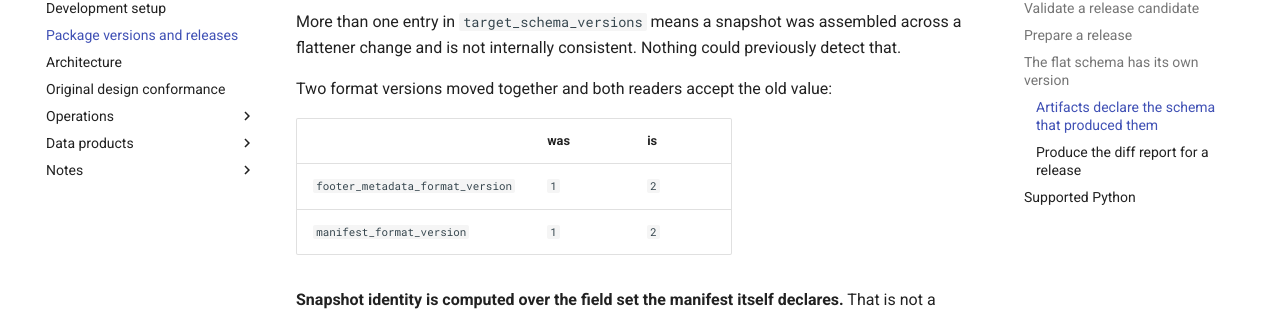
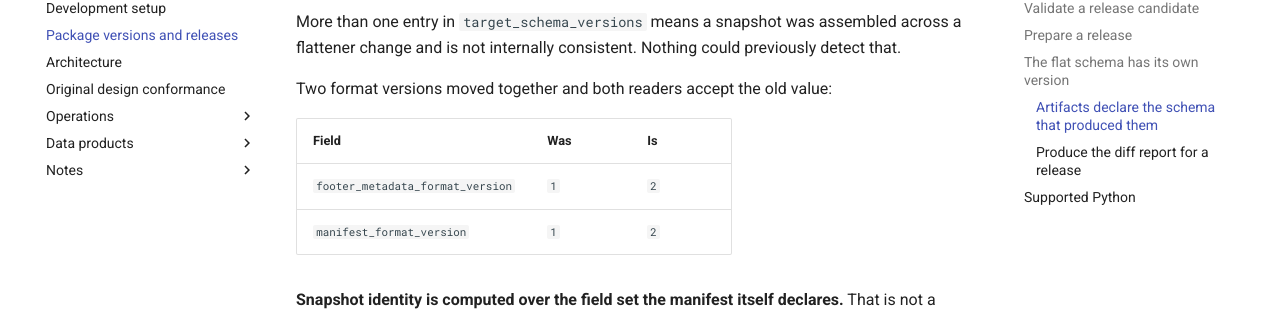
Before and after one commit to microbiomedata/nmdc-lakehouse, an MkDocs documentation site: the page built from docs/releases.md, in a window 1280 px wide and 900 px high, scrolled down 2189 px. Shown: the part 127-443 px from the top of the window. Built offline with MkDocs 1.6.1 and Material for MkDocs 9.7.7, drawn with Linux system fonts in a browser that asks for light colours; comment, search, counter and statistics services are not loaded.

Commit message:
Name the first column of the version-bump table
Suppressed on review 5031442856. An empty header cell scans badly and renders
inconsistently across Markdown renderers.

Co-Authored-By: Claude <noreply@anthropic.com>

```diff
--- a/docs/releases.md
+++ b/docs/releases.md
@@ -98,7 +98,7 @@ change and is not internally consistent. Nothing could previously detect that.
 
 Two format versions moved together and both readers accept the old value:
 
-| | was | is |
+| Field | Was | Is |
 | --- | --- | --- |
 | `footer_metadata_format_version` | `1` | `2` |
 | `manifest_format_version` | `1` | `2` |
```
